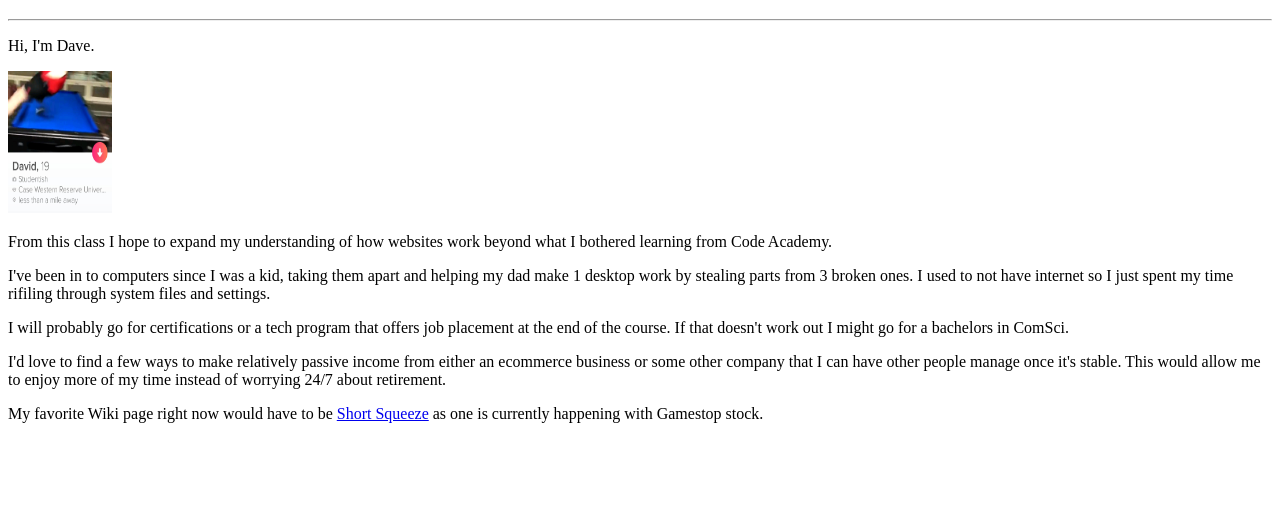
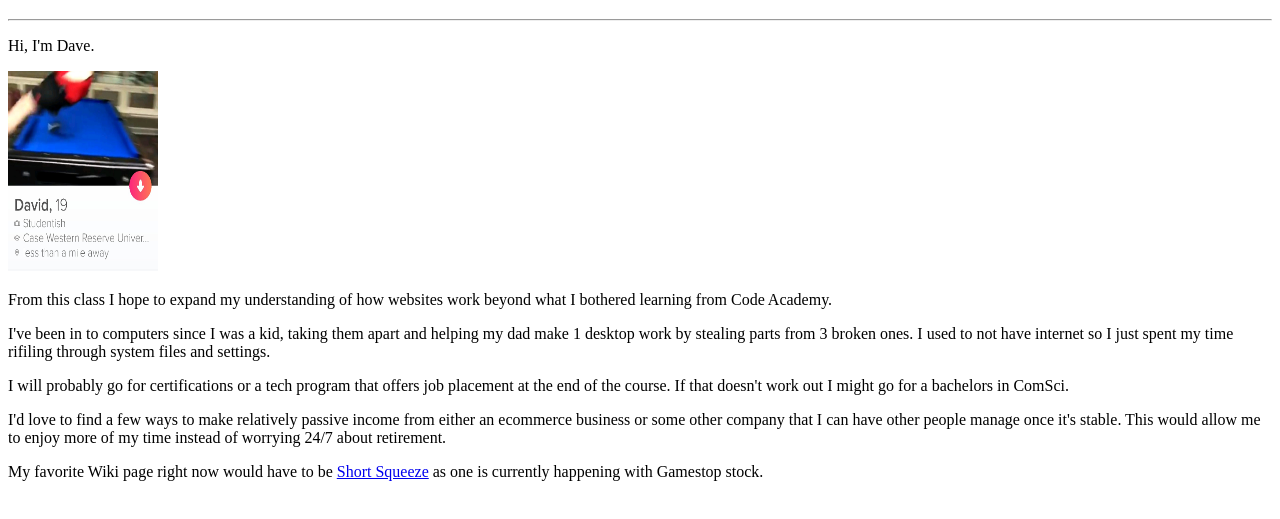
Before and after one commit to crazy1david/IT1150, a plain HTML site: page Intro/index.html in a window 1280 px wide. Shown: the part 61-580 px from the top of the page. Drawn offline with Linux system fonts and the light colour scheme.

Commit message:
Update index.html

```diff
--- a/Intro/index.html
+++ b/Intro/index.html
@@ -8,7 +8,7 @@
     <h1>Intro to David Tittle</h1>
     <hr>
     <p>Hi, I'm Dave.</p>
-    <img src="images/vault.jpg" alt="Me vaulting over a pool table like a true king." width="104" height="142">
+    <img src="images/vault.jpg" alt="Me vaulting over a pool table like a true king." width="150" height="200">
     <p>From this class I hope to expand my understanding of how websites work beyond what I bothered learning from Code Academy.</p>
     <p>I've been in to computers since I was a kid, taking them apart and helping my dad make 1 desktop work by stealing parts from 3 broken ones. I used to not have internet so I just spent my time rifiling through system files and settings.</p>
     <p>I will probably go for certifications or a tech  program that offers job placement at the  end of the course. If that doesn't work out I might go for a bachelors in  ComSci.</p>
```
